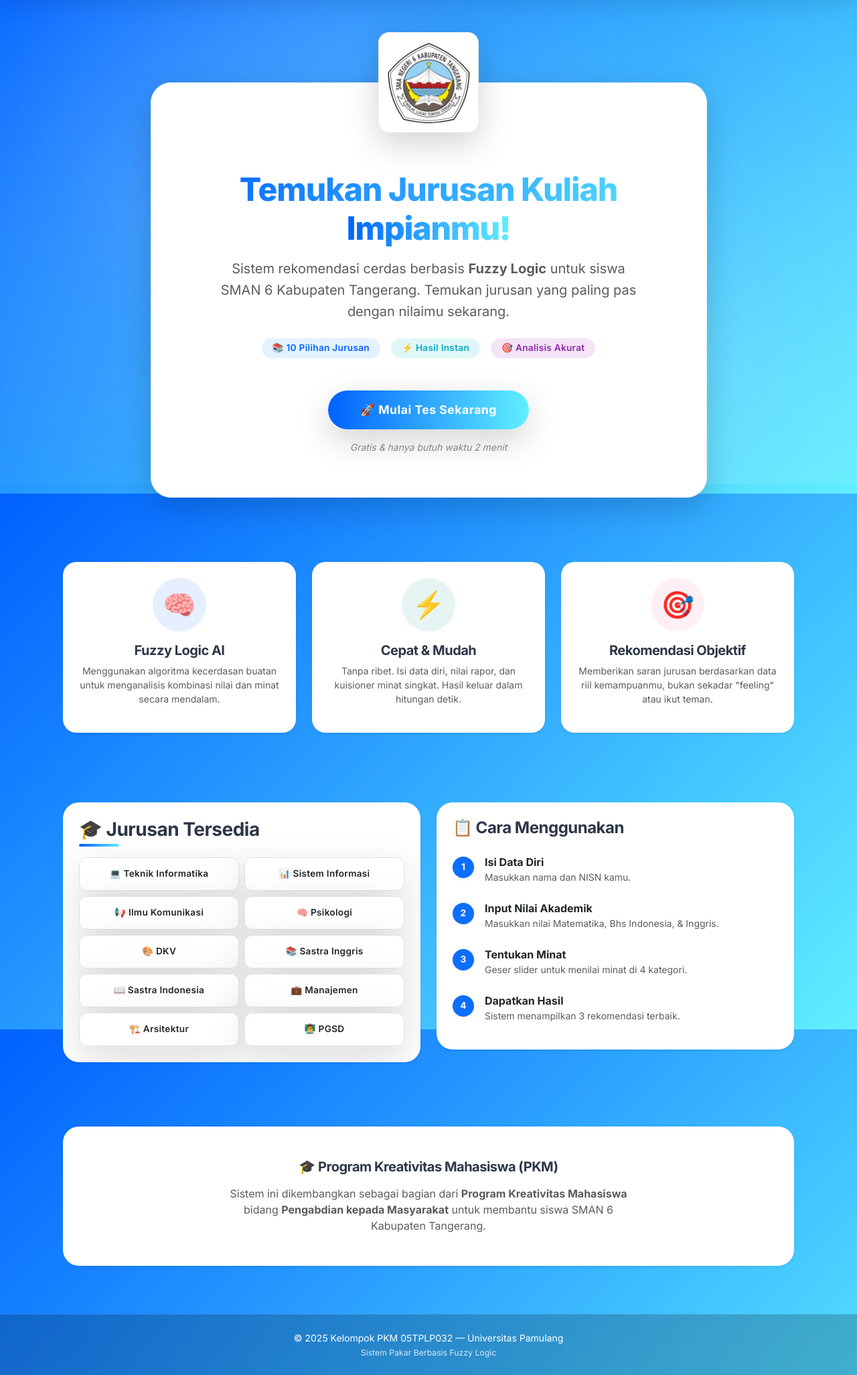
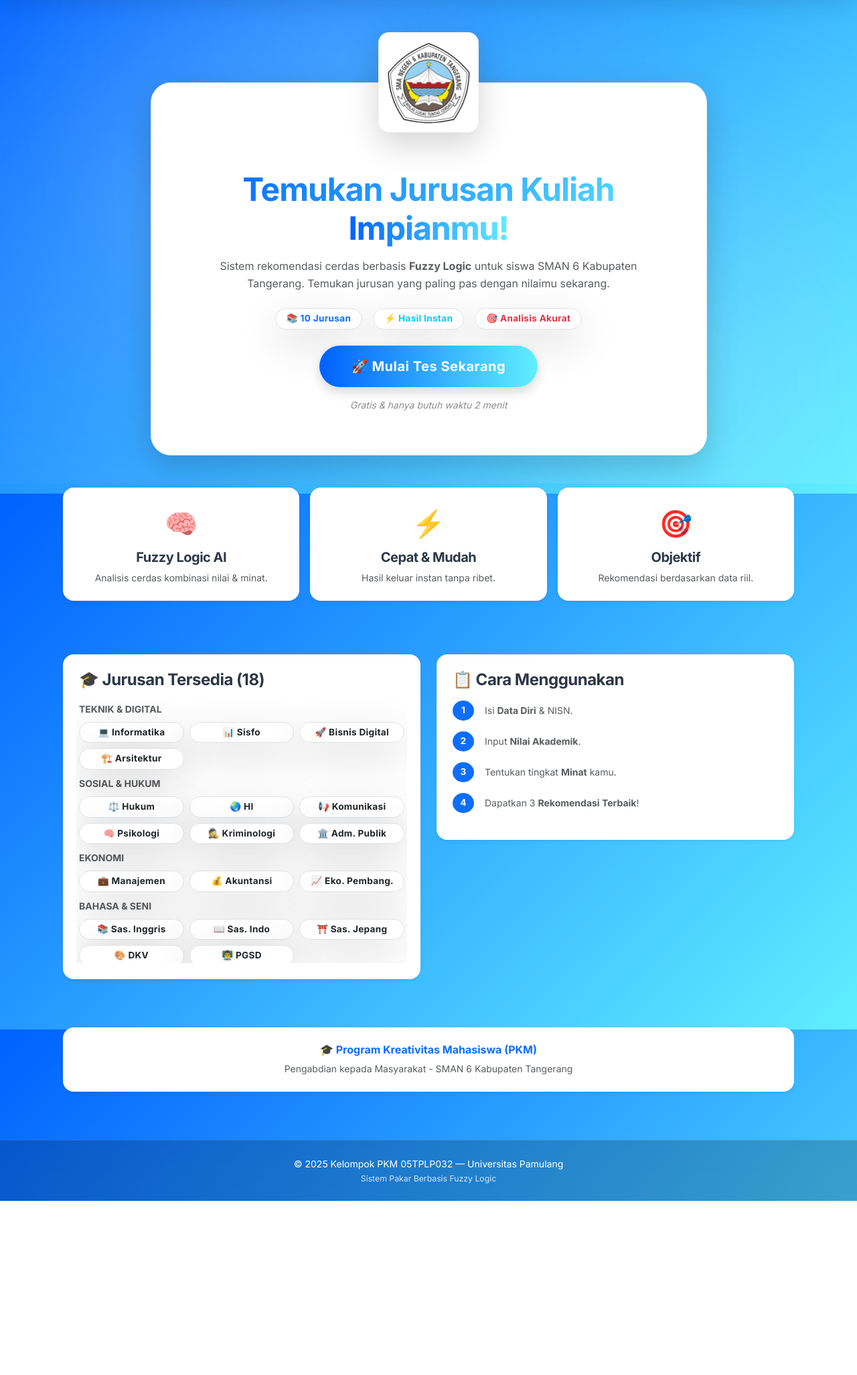
Before and after one commit to zipzapgg/project-pkm, a Flask app: page / in a window 1280 px wide. Shown: the part 63-2116 px from the top of the page at 67% size. After the commit the page ends 1856 px from the top, so only its background shows below. Run offline with Flask 3, Linux system fonts and the light colour scheme; parts of the project's set-up code (start-up, migrations or seed data) failed here and were passed over.

Commit message:
Update logika fuzzy, config database, dan UI beranda

```diff
--- a/templates/index.html
+++ b/templates/index.html
@@ -2,46 +2,96 @@
 {% block title %}Beranda - SPK Jurusan{% endblock %}
 {% block content %}
 
+<style>
+  /* Default (Tampilan Mobile) */
+  .logo-container {
+    position: relative;
+    z-index: 10;
+    text-align: center;
+    margin-bottom: -50px; /* Jarak tumpuk di HP tidak terlalu ekstrim */
+  }
+
+  .hero-card {
+    border-radius: 30px;
+    background: white;
+    position: relative;
+    padding: 30px;
+    padding-top: 80px !important; /* Ruang atas di HP cukup segini */
+  }
+
+  .logo-img-custom {
+    max-height: 110px; /* Logo lebih kecil di HP agar muat */
+    width: auto;
+    background: white;
+    padding: 8px;
+    border: 1px solid rgba(0,0,0,0.05);
+  }
+
+  /* Tampilan Laptop/Desktop (Layar > 768px) */
+  @media (min-width: 768px) {
+    .logo-container {
+      margin-bottom: -75px; /* Jarak tumpuk lebih dalam di Desktop */
+    }
+
+    .hero-card {
+      padding: 48px; /* Padding p-md-5 */
+      padding-top: 130px !important; /* Ruang atas lebih besar di Desktop */
+    }
+
+    .logo-img-custom {
+      max-height: 150px; /* Logo ukuran penuh di Desktop */
+      padding: 12px;
+    }
+  }
+
+  /* Efek Hover Tombol */
+  .hover-gradient {
+    transition: transform 0.3s ease, box-shadow 0.3s ease;
+  }
+  .hover-gradient:hover {
+    transform: translateY(-3px);
+    box-shadow: 0 10px 20px rgba(0, 97, 255, 0.3) !important;
+  }
+</style>
+
 <div class="row justify-content-center">
   <div class="col-lg-10 col-xl-9">
 
-    <div style="position: relative; margin-bottom: -75px; z-index: 10; text-align: center;">
+    <div class="logo-container">
         <img src="{{ url_for('static', filename='img/logosman6.jpg') }}"
              alt="Logo SMAN 6 Kabupaten Tangerang"
-             class="img-fluid rounded-4 shadow-lg"
-             style="max-height: 150px; width: auto; background: white; padding: 12px; border: 1px solid rgba(0,0,0,0.05);">
+             class="img-fluid rounded-4 shadow-lg logo-img-custom">
     </div>
 
-    <div class="card border border-light-subtle shadow-lg p-4 p-md-5 mb-5 fade-in text-center"
-         style="border-radius: 30px; background: white; position: relative; padding-top: 130px !important;">
+    <div class="card border border-light-subtle shadow-lg fade-in text-center hero-card">
 
       <div style="position: relative; z-index: 2;">
 
-        <h1 class="display-5 fw-extrabold mb-3" style="letter-spacing: -1px; color: #2d3748;">
+        <h1 class="display-5 fw-bold mb-3" style="letter-spacing: -1px; color: #2d3748;">
           Temukan Jurusan Kuliah <br>
           <span style="background: linear-gradient(90deg, #0061ff 0%, #60efff 100%); -webkit-background-clip: text; -webkit-text-fill-color: transparent;">
             Impianmu!
           </span>
         </h1>
 
-        <p class="fs-5 text-muted mt-3 mb-4 mx-auto" style="max-width: 650px; line-height: 1.6;">
+        <p class="fs-6 text-muted mt-3 mb-4 mx-auto" style="max-width: 650px; line-height: 1.6;">
           Sistem rekomendasi cerdas berbasis <strong>Fuzzy Logic</strong> untuk siswa SMAN 6 Kabupaten Tangerang. Temukan jurusan yang paling pas dengan nilaimu sekarang.
         </p>
 
-        <div class="d-flex justify-content-center gap-3 mb-5 flex-wrap">
-          <span class="badge rounded-pill px-3 py-2" style="background-color: #e3f2fd; color: #0061ff; font-weight: 600;">
-            📚 10 Pilihan Jurusan
+        <div class="d-flex justify-content-center gap-2 gap-md-3 mb-4 flex-wrap">
+          <span class="badge rounded-pill px-3 py-2 bg-light text-primary border">
+            📚 10 Jurusan
           </span>
-          <span class="badge rounded-pill px-3 py-2" style="background-color: #e0f7fa; color: #00acc1; font-weight: 600;">
+          <span class="badge rounded-pill px-3 py-2 bg-light text-info border">
             ⚡ Hasil Instan
           </span>
-          <span class="badge rounded-pill px-3 py-2" style="background-color: #f3e5f5; color: #8e24aa; font-weight: 600;">
+          <span class="badge rounded-pill px-3 py-2 bg-light text-danger border">
             🎯 Analisis Akurat
           </span>
         </div>
 
-        <a href="/tes" class="btn btn-lg px-5 py-3 rounded-pill fw-bold shadow-lg hover-gradient"
-           style="font-size: 1.1rem; background: linear-gradient(90deg, #0061ff 0%, #60efff 100%); border: none; color: white;">
+        <a href="/tes" class="btn btn-lg px-5 py-3 rounded-pill fw-bold shadow hover-gradient text-white"
+           style="background: linear-gradient(90deg, #0061ff 0%, #60efff 100%); border: none;">
           🚀 Mulai Tes Sekarang
         </a>
 
@@ -53,155 +103,89 @@
   </div>
 </div>
 
-<style>
-  /* Efek Hover pada Tombol Gradient */
-  .hover-gradient {
-    position: relative;
-    overflow: hidden;
-    transition: all 0.3s ease;
-  }
-  .hover-gradient::before {
-    content: '';
-    position: absolute;
-    top: 0;
-    left: 0;
-    width: 100%;
-    height: 100%;
-    background: linear-gradient(90deg, #60efff 0%, #0061ff 100%);
-    opacity: 0;
-    transition: opacity 0.3s ease;
-    z-index: 1;
-  }
-  .hover-gradient span {
-    position: relative;
-    z-index: 2;
-  }
-  .hover-gradient:hover::before {
-    opacity: 1;
-  }
-  .hover-gradient:hover {
-    box-shadow: 0 15px 30px rgba(0, 97, 255, 0.35) !important;
-    transform: translateY(-5px);
-  }
-
-  .fw-extrabold {
-    font-weight: 800;
-  }
-</style>
-
-<section class="py-5 fade-in-scale" style="animation-delay: 0.2s;">
+<section class="py-4 py-md-5 fade-in-scale" style="animation-delay: 0.2s;">
   <div class="container">
-    <div class="row g-4 justify-content-center">
+    <div class="row g-3 justify-content-center">
       <div class="col-md-4">
-        <div class="card h-100 text-center p-4 border-0 shadow-sm" style="background: white; border-radius: 20px;">
-          <div class="mb-3 p-3 rounded-circle mx-auto" style="width: 80px; height: 80px; background: rgba(0, 97, 255, 0.1); display: flex; align-items: center; justify-content: center;">
-            <span style="font-size: 2.5rem;">🧠</span>
-          </div>
-          <h5 class="fw-bold mb-2">Fuzzy Logic AI</h5>
-          <p class="text-muted small">Menggunakan algoritma kecerdasan buatan untuk menganalisis kombinasi nilai dan minat secara mendalam.</p>
+        <div class="card h-100 text-center p-4 border-0 shadow-sm bg-white rounded-4">
+          <div class="mb-2 fs-1">🧠</div>
+          <h5 class="fw-bold">Fuzzy Logic AI</h5>
+          <p class="text-muted small mb-0">Analisis cerdas kombinasi nilai & minat.</p>
         </div>
       </div>
-
       <div class="col-md-4">
-        <div class="card h-100 text-center p-4 border-0 shadow-sm" style="background: white; border-radius: 20px;">
-          <div class="mb-3 p-3 rounded-circle mx-auto" style="width: 80px; height: 80px; background: rgba(17, 153, 142, 0.1); display: flex; align-items: center; justify-content: center;">
-            <span style="font-size: 2.5rem;">⚡</span>
-          </div>
-          <h5 class="fw-bold mb-2">Cepat & Mudah</h5>
-          <p class="text-muted small">Tanpa ribet. Isi data diri, nilai rapor, dan kuisioner minat singkat. Hasil keluar dalam hitungan detik.</p>
+        <div class="card h-100 text-center p-4 border-0 shadow-sm bg-white rounded-4">
+          <div class="mb-2 fs-1">⚡</div>
+          <h5 class="fw-bold">Cepat & Mudah</h5>
+          <p class="text-muted small mb-0">Hasil keluar instan tanpa ribet.</p>
         </div>
       </div>
-
       <div class="col-md-4">
-        <div class="card h-100 text-center p-4 border-0 shadow-sm" style="background: white; border-radius: 20px;">
-          <div class="mb-3 p-3 rounded-circle mx-auto" style="width: 80px; height: 80px; background: rgba(250, 112, 154, 0.1); display: flex; align-items: center; justify-content: center;">
-            <span style="font-size: 2.5rem;">🎯</span>
-          </div>
-          <h5 class="fw-bold mb-2">Rekomendasi Objektif</h5>
-          <p class="text-muted small">Memberikan saran jurusan berdasarkan data riil kemampuanmu, bukan sekadar "feeling" atau ikut teman.</p>
+        <div class="card h-100 text-center p-4 border-0 shadow-sm bg-white rounded-4">
+          <div class="mb-2 fs-1">🎯</div>
+          <h5 class="fw-bold">Objektif</h5>
+          <p class="text-muted small mb-0">Rekomendasi berdasarkan data riil.</p>
         </div>
       </div>
     </div>
   </div>
 </section>
 
-<section class="py-4 py-md-5 mt-2 fade-in-scale" style="animation-delay: 0.4s;">
+<section class="py-4 mt-2 fade-in-scale" style="animation-delay: 0.4s;">
   <div class="container">
     <div class="row align-items-start g-4">
+      <div class="col-lg-6">
+        <div class="card border-0 p-4 h-100 shadow-sm bg-white rounded-4">
+          <h4 class="fw-bold mb-3" style="color: #2d3748;">🎓 Jurusan Tersedia (18)</h4>
+          <div class="row g-2" style="max-height: 400px; overflow-y: auto;">
+            <div class="col-12"><small class="text-muted fw-bold ls-1">TEKNIK & DIGITAL</small></div>
+            <div class="col-6 col-md-4"><div class="badge bg-light text-dark w-100 py-2 border">💻 Informatika</div></div>
+            <div class="col-6 col-md-4"><div class="badge bg-light text-dark w-100 py-2 border">📊 Sisfo</div></div>
+            <div class="col-6 col-md-4"><div class="badge bg-light text-dark w-100 py-2 border">🚀 Bisnis Digital</div></div>
+            <div class="col-6 col-md-4"><div class="badge bg-light text-dark w-100 py-2 border">🏗️ Arsitektur</div></div>
 
-      <div class="col-lg-6">
-        <div class="card border-0 p-4 h-100 shadow-sm" style="background: white; border-radius: 24px;">
-          <h3 class="fw-bold mb-4" style="color: #2d3748;">
-            🎓 Jurusan Tersedia
-          </h3>
-          <div class="row g-2">
-            <div class="col-12 col-md-6">
-              <div class="badge bg-light text-dark w-100 py-3 border d-flex align-items-center justify-content-center" style="font-weight: 600; white-space: normal; min-height: 50px; border-radius: 12px;">💻 Teknik Informatika</div>
-            </div>
-            <div class="col-12 col-md-6">
-              <div class="badge bg-light text-dark w-100 py-3 border d-flex align-items-center justify-content-center" style="font-weight: 600; white-space: normal; min-height: 50px; border-radius: 12px;">📊 Sistem Informasi</div>
-            </div>
-            <div class="col-12 col-md-6">
-               <div class="badge bg-light text-dark w-100 py-3 border d-flex align-items-center justify-content-center" style="font-weight: 600; white-space: normal; min-height: 50px; border-radius: 12px;">📢 Ilmu Komunikasi</div>
-            </div>
-             <div class="col-12 col-md-6">
-               <div class="badge bg-light text-dark w-100 py-3 border d-flex align-items-center justify-content-center" style="font-weight: 600; white-space: normal; min-height: 50px; border-radius: 12px;">🧠 Psikologi</div>
-            </div>
-            <div class="col-12 col-md-6">
-               <div class="badge bg-light text-dark w-100 py-3 border d-flex align-items-center justify-content-center" style="font-weight: 600; white-space: normal; min-height: 50px; border-radius: 12px;">🎨 DKV</div>
-            </div>
-             <div class="col-12 col-md-6">
-               <div class="badge bg-light text-dark w-100 py-3 border d-flex align-items-center justify-content-center" style="font-weight: 600; white-space: normal; min-height: 50px; border-radius: 12px;">📚 Sastra Inggris</div>
-            </div>
-             <div class="col-12 col-md-6">
-               <div class="badge bg-light text-dark w-100 py-3 border d-flex align-items-center justify-content-center" style="font-weight: 600; white-space: normal; min-height: 50px; border-radius: 12px;">📖 Sastra Indonesia</div>
-            </div>
-             <div class="col-12 col-md-6">
-               <div class="badge bg-light text-dark w-100 py-3 border d-flex align-items-center justify-content-center" style="font-weight: 600; white-space: normal; min-height: 50px; border-radius: 12px;">💼 Manajemen</div>
-            </div>
-             <div class="col-12 col-md-6">
-               <div class="badge bg-light text-dark w-100 py-3 border d-flex align-items-center justify-content-center" style="font-weight: 600; white-space: normal; min-height: 50px; border-radius: 12px;">🏗️ Arsitektur</div>
-            </div>
-             <div class="col-12 col-md-6">
-               <div class="badge bg-light text-dark w-100 py-3 border d-flex align-items-center justify-content-center" style="font-weight: 600; white-space: normal; min-height: 50px; border-radius: 12px;">👨‍🏫 PGSD</div>
-            </div>
+            <div class="col-12 mt-2"><small class="text-muted fw-bold ls-1">SOSIAL & HUKUM</small></div>
+            <div class="col-6 col-md-4"><div class="badge bg-light text-dark w-100 py-2 border">⚖️ Hukum</div></div>
+            <div class="col-6 col-md-4"><div class="badge bg-light text-dark w-100 py-2 border">🌏 HI</div></div>
+            <div class="col-6 col-md-4"><div class="badge bg-light text-dark w-100 py-2 border">📢 Komunikasi</div></div>
+            <div class="col-6 col-md-4"><div class="badge bg-light text-dark w-100 py-2 border">🧠 Psikologi</div></div>
+            <div class="col-6 col-md-4"><div class="badge bg-light text-dark w-100 py-2 border">🕵️ Kriminologi</div></div>
+            <div class="col-6 col-md-4"><div class="badge bg-light text-dark w-100 py-2 border">🏛️ Adm. Publik</div></div>
+
+            <div class="col-12 mt-2"><small class="text-muted fw-bold ls-1">EKONOMI</small></div>
+            <div class="col-6 col-md-4"><div class="badge bg-light text-dark w-100 py-2 border">💼 Manajemen</div></div>
+            <div class="col-6 col-md-4"><div class="badge bg-light text-dark w-100 py-2 border">💰 Akuntansi</div></div>
+            <div class="col-6 col-md-4"><div class="badge bg-light text-dark w-100 py-2 border">📈 Eko. Pembang.</div></div>
+
+            <div class="col-12 mt-2"><small class="text-muted fw-bold ls-1">BAHASA & SENI</small></div>
+            <div class="col-6 col-md-4"><div class="badge bg-light text-dark w-100 py-2 border">📚 Sas. Inggris</div></div>
+            <div class="col-6 col-md-4"><div class="badge bg-light text-dark w-100 py-2 border">📖 Sas. Indo</div></div>
+            <div class="col-6 col-md-4"><div class="badge bg-light text-dark w-100 py-2 border">⛩️ Sas. Jepang</div></div>
+            <div class="col-6 col-md-4"><div class="badge bg-light text-dark w-100 py-2 border">🎨 DKV</div></div>
+            <div class="col-6 col-md-4"><div class="badge bg-light text-dark w-100 py-2 border">👨‍🏫 PGSD</div></div>
           </div>
         </div>
       </div>
 
       <div class="col-lg-6">
-        <div class="card border-0 p-4 h-100 shadow-sm" style="background: white; border-radius: 24px;">
-          <h4 class="fw-bold mb-4" style="color: #2d3748;">
-            📋 Cara Menggunakan
-          </h4>
+        <div class="card border-0 p-4 h-100 shadow-sm bg-white rounded-4">
+          <h4 class="fw-bold mb-3" style="color: #2d3748;">📋 Cara Menggunakan</h4>
           <ol class="list-unstyled">
-            <li class="mb-4 d-flex align-items-start">
-              <span class="badge bg-primary me-3 mt-1 shadow-sm" style="width: 32px; height: 32px; display: flex; align-items: center; justify-content: center; border-radius: 50%;">1</span>
-              <div>
-                <strong>Isi Data Diri</strong>
-                <p class="text-muted mb-0 small">Masukkan nama dan NISN kamu.</p>
-              </div>
+            <li class="mb-3 d-flex align-items-center">
+              <span class="badge bg-primary rounded-circle me-3" style="width: 30px; height: 30px; display: flex; align-items: center; justify-content: center;">1</span>
+              <span class="small text-muted">Isi <strong>Data Diri</strong> & NISN.</span>
             </li>
-            <li class="mb-4 d-flex align-items-start">
-              <span class="badge bg-primary me-3 mt-1 shadow-sm" style="width: 32px; height: 32px; display: flex; align-items: center; justify-content: center; border-radius: 50%;">2</span>
-              <div>
-                <strong>Input Nilai Akademik</strong>
-                <p class="text-muted mb-0 small">Masukkan nilai Matematika, Bhs Indonesia, & Inggris.</p>
-              </div>
+            <li class="mb-3 d-flex align-items-center">
+              <span class="badge bg-primary rounded-circle me-3" style="width: 30px; height: 30px; display: flex; align-items: center; justify-content: center;">2</span>
+              <span class="small text-muted">Input <strong>Nilai Akademik</strong>.</span>
             </li>
-            <li class="mb-4 d-flex align-items-start">
-              <span class="badge bg-primary me-3 mt-1 shadow-sm" style="width: 32px; height: 32px; display: flex; align-items: center; justify-content: center; border-radius: 50%;">3</span>
-              <div>
-                <strong>Tentukan Minat</strong>
-                <p class="text-muted mb-0 small">Geser slider untuk menilai minat di 4 kategori.</p>
-              </div>
+            <li class="mb-3 d-flex align-items-center">
+              <span class="badge bg-primary rounded-circle me-3" style="width: 30px; height: 30px; display: flex; align-items: center; justify-content: center;">3</span>
+              <span class="small text-muted">Tentukan tingkat <strong>Minat</strong> kamu.</span>
             </li>
-            <li class="d-flex align-items-start">
-              <span class="badge bg-primary me-3 mt-1 shadow-sm" style="width: 32px; height: 32px; display: flex; align-items: center; justify-content: center; border-radius: 50%;">4</span>
-              <div>
-                <strong>Dapatkan Hasil</strong>
-                <p class="text-muted mb-0 small">Sistem menampilkan 3 rekomendasi terbaik.</p>
-              </div>
+            <li class="d-flex align-items-center">
+              <span class="badge bg-primary rounded-circle me-3" style="width: 30px; height: 30px; display: flex; align-items: center; justify-content: center;">4</span>
+              <span class="small text-muted">Dapatkan 3 <strong>Rekomendasi Terbaik</strong>!</span>
             </li>
           </ol>
         </div>
@@ -211,11 +195,10 @@
 </section>
 
 <div class="container mt-5 mb-4">
-  <div class="card border-0 p-4 p-md-5 text-center shadow-sm" style="background: white; border-radius: 24px; animation-delay: 0.6s;" class="fade-in-scale">
-    <h5 class="fw-bold mb-3" style="color: #2d3748;">🎓 Program Kreativitas Mahasiswa (PKM)</h5>
-    <p class="text-muted mb-0 mx-auto" style="max-width: 600px;">
-      Sistem ini dikembangkan sebagai bagian dari <strong>Program Kreativitas Mahasiswa</strong> bidang
-      <strong>Pengabdian kepada Masyarakat</strong> untuk membantu siswa SMAN 6 Kabupaten Tangerang.
+  <div class="card border-0 p-4 text-center shadow-sm bg-white rounded-4 fade-in-scale">
+    <h6 class="fw-bold text-primary mb-2">🎓 Program Kreativitas Mahasiswa (PKM)</h6>
+    <p class="text-muted small mb-0">
+      Pengabdian kepada Masyarakat - SMAN 6 Kabupaten Tangerang
     </p>
   </div>
 </div>
```
Also changed, not shown: db_config.py (+18 -43 lines), fuzzy_logic/fuzzy_model.py (+61 -25 lines).
